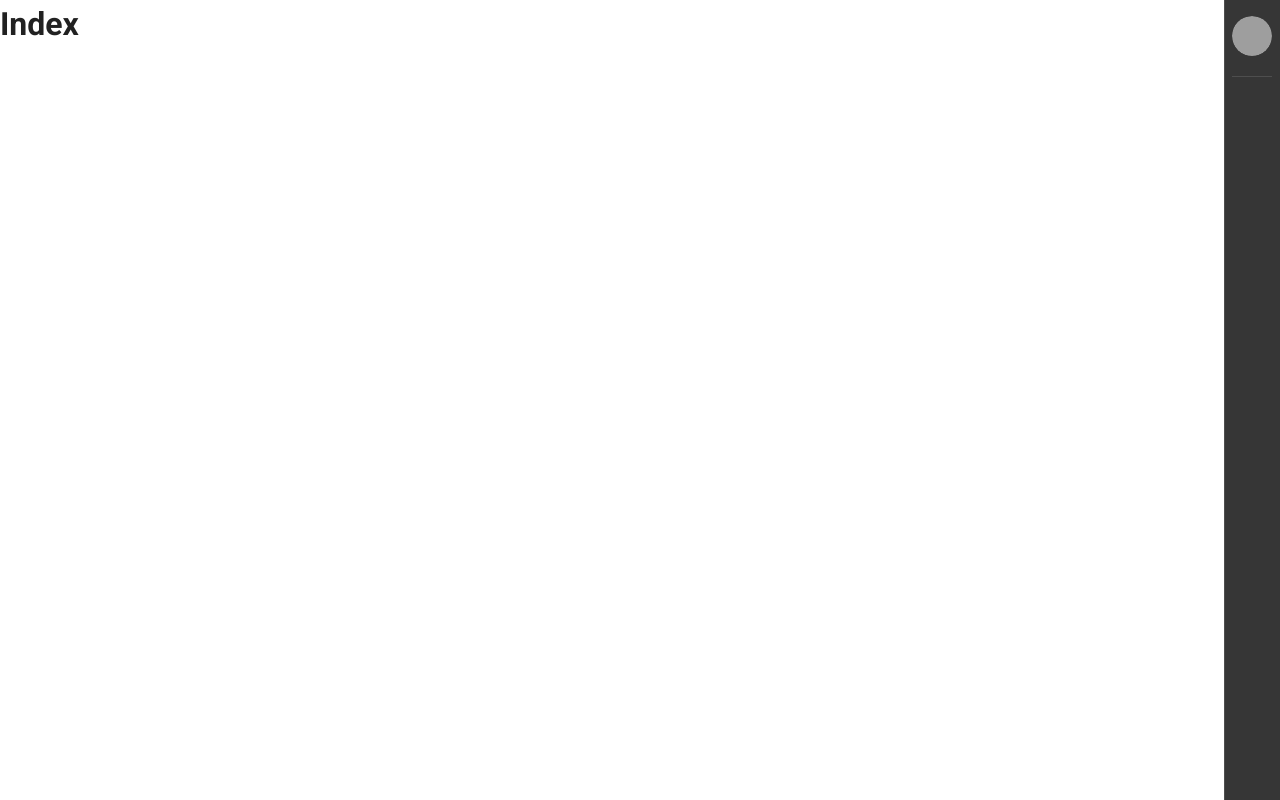
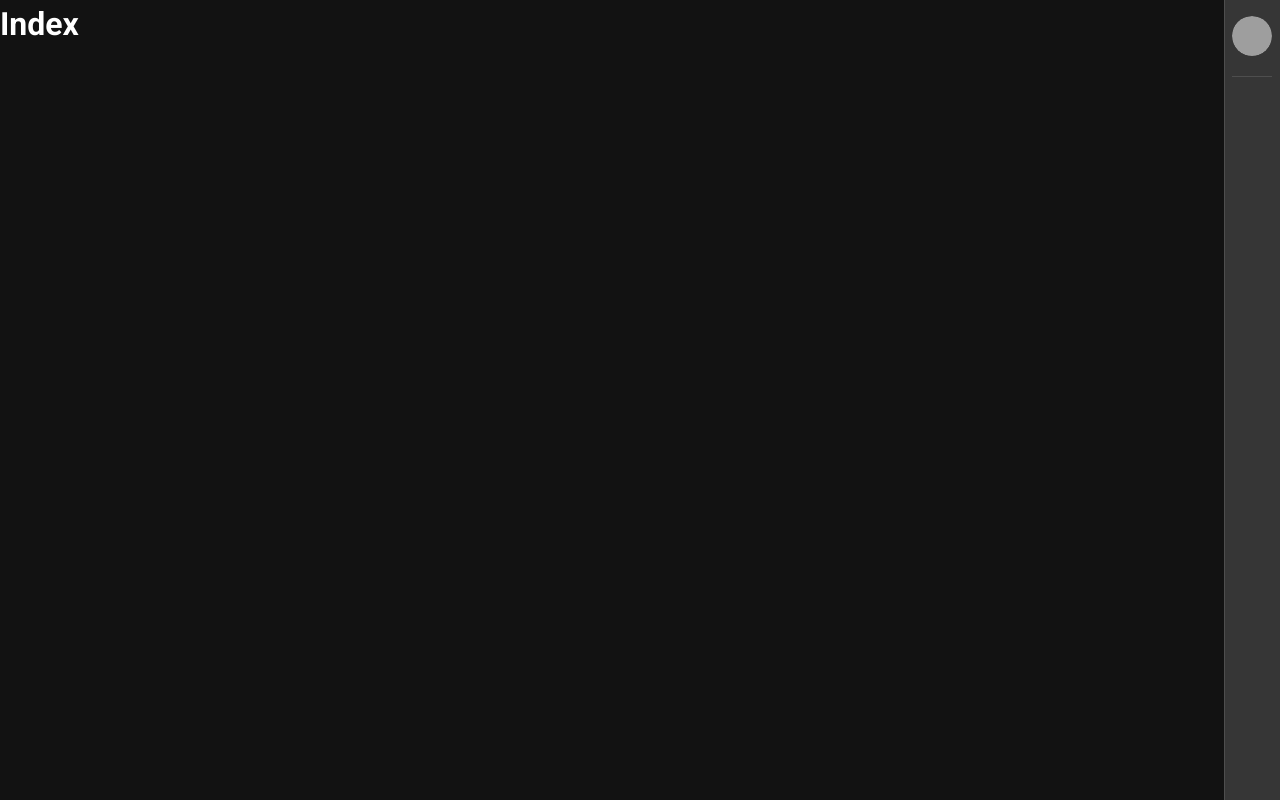
Before and after one commit to leonakao/leonakao.dev, a Vue app: page /home in a window 1280 px wide. Built offline with nearby package versions, Linux system fonts and the light colour scheme; grey boxes are pictures that could not be loaded.

Commit message:
Change default colors theme

```diff
--- a/src/plugins/vuetify.js
+++ b/src/plugins/vuetify.js
@@ -4,4 +4,18 @@ import Vuetify from "vuetify/lib";
 Vue.use(Vuetify);
 
 export default new Vuetify({
+    theme: {
+        dark: true,
+        themes: {
+            dark: {
+                primary: "#9c27b0",
+                secondary: "#673ab7",
+                accent: "#ff9800",
+                error: "#e91e63",
+                warning: "#ff5722",
+                info: "#00bcd4",
+                success: "#4caf50"
+            }
+        }
+    },
 });
```
